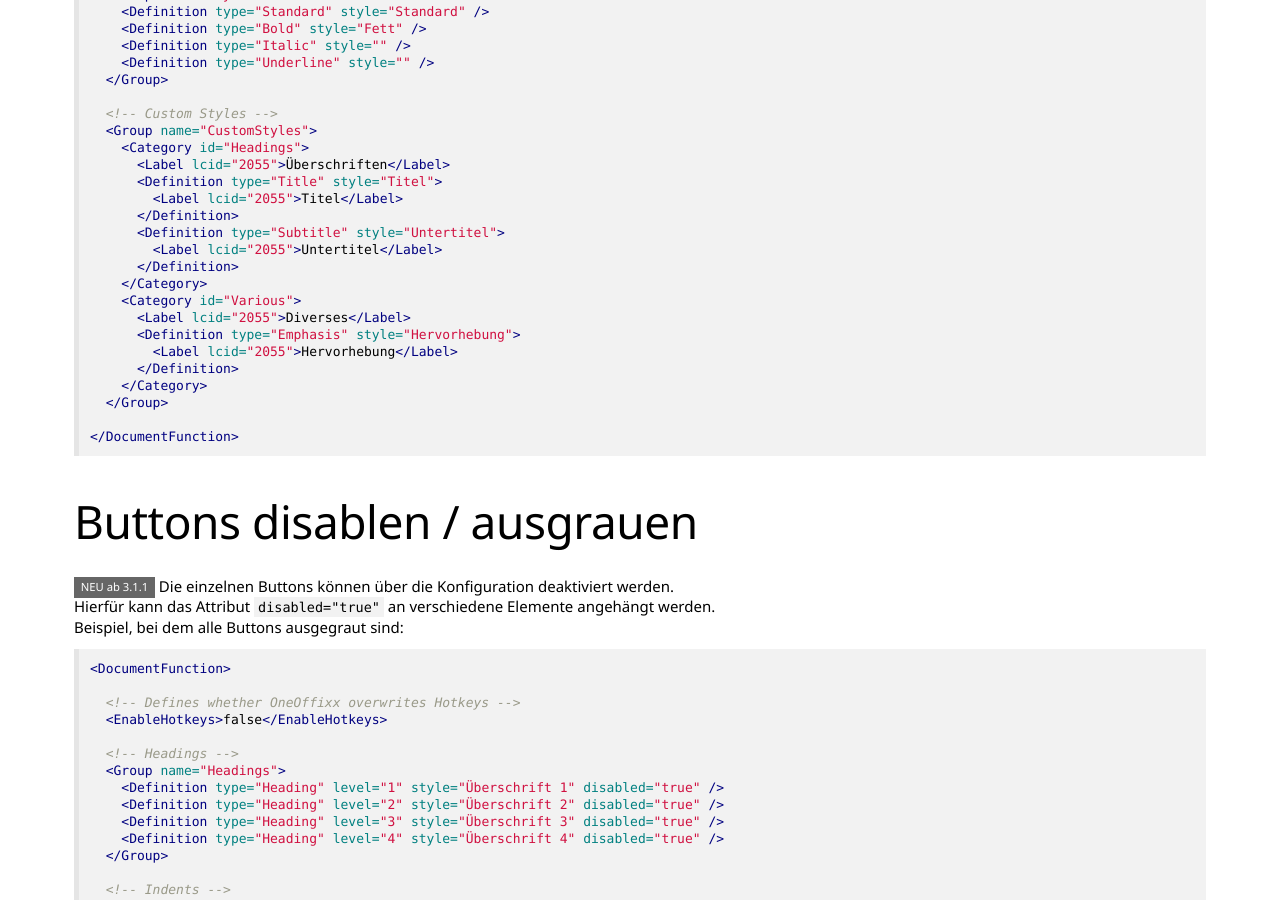
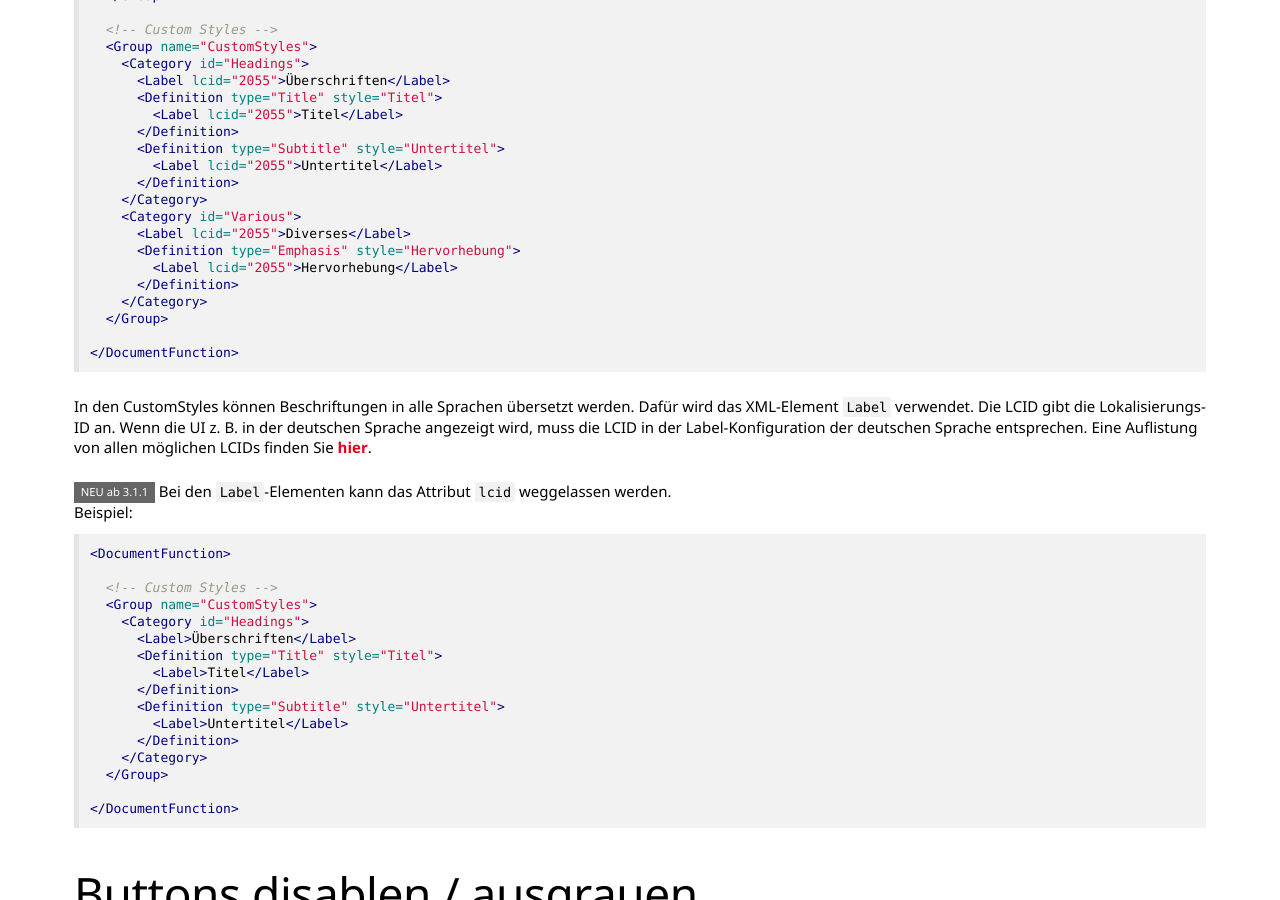
Before and after one commit to primesoft-group/oneoffixx-docs, a Jekyll site: the page built from _pages/docfunc/de/df-formatting.md, in a window 1280 px wide and 900 px high, scrolled down 2294 px. Built offline with Jekyll 4.4.1, drawn with Linux system fonts in a browser that asks for light colours; nearby versions of some CDN libraries; some web fonts are replaced; some of the changed text lies outside the part shown.

Commit message:
DF formatting – modify description again

````diff
--- a/_pages/docfunc/de/df-formatting.md
+++ b/_pages/docfunc/de/df-formatting.md
@@ -119,6 +116,29 @@ In den CustomStyles können Beschriftungen in alle Sprachen übersetzt werden. D
 </DocumentFunction>
 ```
 
+In den CustomStyles können Beschriftungen in alle Sprachen übersetzt werden. Dafür wird das XML-Element `Label` verwendet. Die LCID gibt die Lokalisierungs-ID an. Wenn die UI z. B. in der deutschen Sprache angezeigt wird, muss die LCID in der Label-Konfiguration der deutschen Sprache entsprechen. Eine Auflistung von allen möglichen LCIDs finden Sie [__hier__](https://msdn.microsoft.com/de-ch/goglobal/bb964664.aspx).
+
+<span class="label label-info">NEU ab 3.1.1</span> Bei den `Label`-Elementen kann das Attribut `lcid` weggelassen werden.<br />
+Beispiel:
+```xml
+<DocumentFunction>
+
+  <!-- Custom Styles -->
+  <Group name="CustomStyles">
+    <Category id="Headings">
+      <Label>Überschriften</Label>
+      <Definition type="Title" style="Titel">
+        <Label>Titel</Label>
+      </Definition>
+      <Definition type="Subtitle" style="Untertitel">
+        <Label>Untertitel</Label>
+      </Definition>
+    </Category>
+  </Group>
+
+</DocumentFunction>
+```
+
 ## Buttons disablen / ausgrauen
 
 <span class="label label-info">NEU ab 3.1.1</span> Die einzelnen Buttons können über die Konfiguration deaktiviert werden.<br />
````
Also changed, not shown: other parts of _pages/docfunc/de/df-formatting.md (+0 -3 lines).
